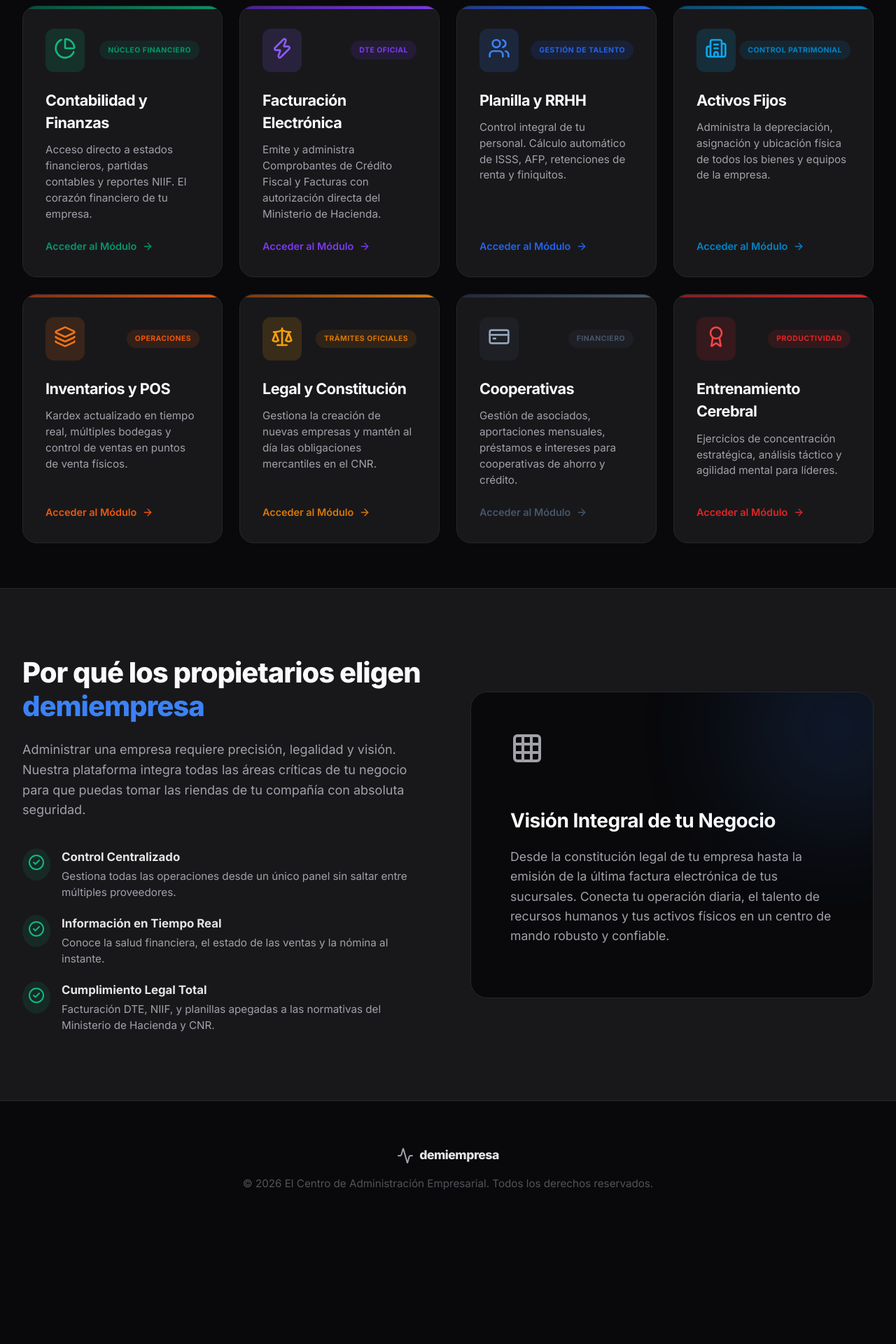
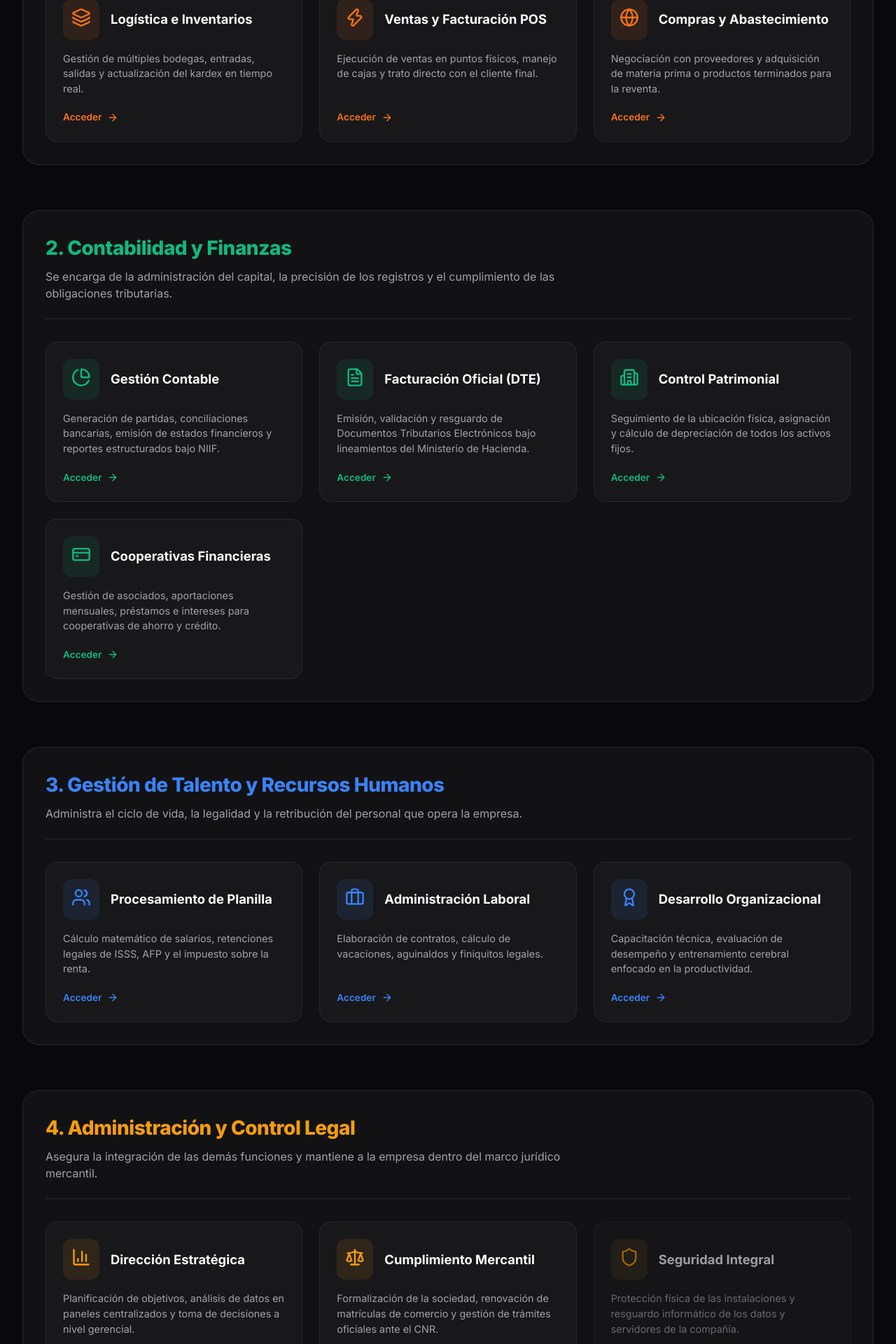
Before and after one commit to cealfarias/demiempresa, a React (Vite) app: page /portal in a window 1280 px wide. Shown: the part 600-2520 px from the top of the page at 70% size. Before the commit the page ends 2367 px from the top, so only its background shows below. Built offline with nearby package versions, Linux system fonts and the light colour scheme.

Commit message:
refactor: Reestructurar la Landing Page en areas estructurales corporativas (Operaciones, Contabilidad, RRHH, Legal)

```diff
--- a/src/pages/LandingPortal.jsx
+++ b/src/pages/LandingPortal.jsx
@@ -4,7 +4,7 @@
   Building2, Users, FileText, Scale, Zap, Shield, Sparkles,
   ArrowRight, CheckCircle2, Lock, UserPlus, LogIn, Laptop, Globe,
   ChevronRight, Award, BarChart3, HelpCircle, Layers, Grid, CreditCard,
-  Briefcase, Activity, Settings, PieChart, ShieldCheck
+  Briefcase, Activity, Settings, PieChart, ShieldCheck, ShoppingCart, Truck
 } from 'lucide-react';
 
 export default function LandingPortal() {
@@ -99,99 +99,135 @@
     if (hoverTimeout) clearTimeout(hoverTimeout);
   };
 
-  const mainApps = [
+  const areas = [
     {
-      id: 'contabilidad',
-      nombre: 'Contabilidad y Finanzas',
-      badge: 'NÚCLEO FINANCIERO',
-      badgeColor: '#059669',
-      descripcion: 'Acceso directo a estados financieros, partidas contables y reportes NIIF. El corazón financiero de tu empresa.',
-      icon: <PieChart size={32} color="#10B981" />,
-      url: 'https://contabilidad.demiempresa.online',
-      gradient: 'linear-gradient(135deg, #064E3B 0%, #059669 100%)',
-      borderColor: 'rgba(16, 185, 129, 0.4)'
+      titulo: '1. Operaciones y Comercialización',
+      descripcion: 'Constituye el motor principal del negocio, abarcando la cadena desde el abastecimiento hasta la entrega final al cliente.',
+      color: '#F97316',
+      badgeColor: 'rgba(249, 115, 22, 0.1)',
+      apps: [
+        {
+          id: 'logistica',
+          nombre: 'Logística e Inventarios',
+          descripcion: 'Gestión de múltiples bodegas, entradas, salidas y actualización del kardex en tiempo real.',
+          icon: <Layers size={28} color="#F97316" />,
+          url: 'https://ventas.demiempresa.online'
         },
         {
-      id: 'dte',
-      nombre: 'Facturación Electrónica',
-      badge: 'DTE OFICIAL',
-      badgeColor: '#7C3AED',
-      descripcion: 'Emite y administra Comprobantes de Crédito Fiscal y Facturas con autorización directa del Ministerio de Hacienda.',
-      icon: <Zap size={32} color="#8B5CF6" />,
-      url: 'https://ventas.demiempresa.online',
-      gradient: 'linear-gradient(135deg, #4C1D95 0%, #7C3AED 100%)',
-      borderColor: 'rgba(139, 92, 246, 0.4)'
+          id: 'pos',
+          nombre: 'Ventas y Facturación POS',
+          descripcion: 'Ejecución de ventas en puntos físicos, manejo de cajas y trato directo con el cliente final.',
+          icon: <Zap size={28} color="#F97316" />,
+          url: 'https://ventas.demiempresa.online'
         },
         {
-      id: 'planilla',
-      nombre: 'Planilla y RRHH',
-      badge: 'GESTIÓN DE TALENTO',
-      badgeColor: '#2563EB',
-      descripcion: 'Control integral de tu personal. Cálculo automático de ISSS, AFP, retenciones de renta y finiquitos.',
-      icon: <Users size={32} color="#3B82F6" />,
-      url: 'https://planilla.demiempresa.online',
-      gradient: 'linear-gradient(135deg, #1E3A8A 0%, #2563EB 100%)',
-      borderColor: 'rgba(59, 130, 246, 0.4)'
+          id: 'compras',
+          nombre: 'Compras y Abastecimiento',
+          descripcion: 'Negociación con proveedores y adquisición de materia prima o productos terminados para la reventa.',
+          icon: <Globe size={28} color="#F97316" />,
+          url: 'https://ventas.demiempresa.online'
+        }
+      ]
+    },
+    {
+      titulo: '2. Contabilidad y Finanzas',
+      descripcion: 'Se encarga de la administración del capital, la precisión de los registros y el cumplimiento de las obligaciones tributarias.',
+      color: '#10B981',
+      badgeColor: 'rgba(16, 185, 129, 0.1)',
+      apps: [
+        {
+          id: 'contable',
+          nombre: 'Gestión Contable',
+          descripcion: 'Generación de partidas, conciliaciones bancarias, emisión de estados financieros y reportes estructurados bajo NIIF.',
+          icon: <PieChart size={28} color="#10B981" />,
+          url: 'https://contabilidad.demiempresa.online'
+        },
+        {
+          id: 'dteoficial',
+          nombre: 'Facturación Oficial (DTE)',
+          descripcion: 'Emisión, validación y resguardo de Documentos Tributarios Electrónicos bajo lineamientos del Ministerio de Hacienda.',
+          icon: <FileText size={28} color="#10B981" />,
+          url: 'https://ventas.demiempresa.online'
         },
         {
           id: 'activofijo',
-      nombre: 'Activos Fijos',
-      badge: 'CONTROL PATRIMONIAL',
-      badgeColor: '#0284C7',
-      descripcion: 'Administra la depreciación, asignación y ubicación física de todos los bienes y equipos de la empresa.',
-      icon: <Building2 size={32} color="#0EA5E9" />,
-      url: 'https://activofijo.demiempresa.online',
-      gradient: 'linear-gradient(135deg, #0C4A6E 0%, #0284C7 100%)',
-      borderColor: 'rgba(14, 165, 233, 0.4)'
-    },
-    {
-      id: 'inventario',
-      nombre: 'Inventarios y POS',
-      badge: 'OPERACIONES',
-      badgeColor: '#EA580C',
-      descripcion: 'Kardex actualizado en tiempo real, múltiples bodegas y control de ventas en puntos de venta físicos.',
-      icon: <Layers size={32} color="#F97316" />,
-      url: 'https://ventas.demiempresa.online',
-      gradient: 'linear-gradient(135deg, #7C2D12 0%, #EA580C 100%)',
-      borderColor: 'rgba(249, 115, 22, 0.4)'
-    },
-    {
-      id: 'legal',
-      nombre: 'Legal y Constitución',
-      badge: 'TRÁMITES OFICIALES',
-      badgeColor: '#D97706',
-      descripcion: 'Gestiona la creación de nuevas empresas y mantén al día las obligaciones mercantiles en el CNR.',
-      icon: <Scale size={32} color="#F59E0B" />,
-      url: 'https://demiempresa.online/crear-empresa',
-      internalRoute: '/crear-empresa',
-      gradient: 'linear-gradient(135deg, #78350F 0%, #D97706 100%)',
-      borderColor: 'rgba(245, 158, 11, 0.4)'
+          nombre: 'Control Patrimonial',
+          descripcion: 'Seguimiento de la ubicación física, asignación y cálculo de depreciación de todos los activos fijos.',
+          icon: <Building2 size={28} color="#10B981" />,
+          url: 'https://activofijo.demiempresa.online'
         },
         {
           id: 'cooperativas',
-      nombre: 'Cooperativas',
-      badge: 'FINANCIERO',
-      badgeColor: '#475569',
+          nombre: 'Cooperativas Financieras',
           descripcion: 'Gestión de asociados, aportaciones mensuales, préstamos e intereses para cooperativas de ahorro y crédito.',
-      icon: <CreditCard size={32} color="#94A3B8" />,
-      url: 'https://cooperativas.demiempresa.online',
-      gradient: 'linear-gradient(135deg, #1E293B 0%, #475569 100%)',
-      borderColor: 'rgba(71, 85, 105, 0.4)'
+          icon: <CreditCard size={28} color="#10B981" />,
+          url: 'https://cooperativas.demiempresa.online'
+        }
+      ]
     },
     {
-      id: 'ajedrez',
-      nombre: 'Entrenamiento Cerebral',
-      badge: 'PRODUCTIVIDAD',
-      badgeColor: '#DC2626',
-      descripcion: 'Ejercicios de concentración estratégica, análisis táctico y agilidad mental para líderes.',
-      icon: <Award size={32} color="#EF4444" />,
-      url: 'https://ajedrez.demiempresa.online',
-      gradient: 'linear-gradient(135deg, #7F1D1D 0%, #DC2626 100%)',
-      borderColor: 'rgba(220, 38, 38, 0.4)'
+      titulo: '3. Gestión de Talento y Recursos Humanos',
+      descripcion: 'Administra el ciclo de vida, la legalidad y la retribución del personal que opera la empresa.',
+      color: '#3B82F6',
+      badgeColor: 'rgba(59, 130, 246, 0.1)',
+      apps: [
+        {
+          id: 'planilla',
+          nombre: 'Procesamiento de Planilla',
+          descripcion: 'Cálculo matemático de salarios, retenciones legales de ISSS, AFP y el impuesto sobre la renta.',
+          icon: <Users size={28} color="#3B82F6" />,
+          url: 'https://planilla.demiempresa.online'
+        },
+        {
+          id: 'laboral',
+          nombre: 'Administración Laboral',
+          descripcion: 'Elaboración de contratos, cálculo de vacaciones, aguinaldos y finiquitos legales.',
+          icon: <Briefcase size={28} color="#3B82F6" />,
+          url: 'https://planilla.demiempresa.online'
+        },
+        {
+          id: 'desarrollo',
+          nombre: 'Desarrollo Organizacional',
+          descripcion: 'Capacitación técnica, evaluación de desempeño y entrenamiento cerebral enfocado en la productividad.',
+          icon: <Award size={28} color="#3B82F6" />,
+          url: 'https://ajedrez.demiempresa.online'
+        }
+      ]
+    },
+    {
+      titulo: '4. Administración y Control Legal',
+      descripcion: 'Asegura la integración de las demás funciones y mantiene a la empresa dentro del marco jurídico mercantil.',
+      color: '#F59E0B',
+      badgeColor: 'rgba(245, 158, 11, 0.1)',
+      apps: [
+        {
+          id: 'estrategia',
+          nombre: 'Dirección Estratégica',
+          descripcion: 'Planificación de objetivos, análisis de datos en paneles centralizados y toma de decisiones a nivel gerencial.',
+          icon: <BarChart3 size={28} color="#F59E0B" />,
+          url: 'https://planilla.demiempresa.online/login'
+        },
+        {
+          id: 'mercantil',
+          nombre: 'Cumplimiento Mercantil',
+          descripcion: 'Formalización de la sociedad, renovación de matrículas de comercio y gestión de trámites oficiales ante el CNR.',
+          icon: <Scale size={28} color="#F59E0B" />,
+          url: 'https://demiempresa.online/crear-empresa',
+          internalRoute: '/crear-empresa'
+        },
+        {
+          id: 'seguridad',
+          nombre: 'Seguridad Integral',
+          descripcion: 'Protección física de las instalaciones y resguardo informático de los datos y servidores de la compañía.',
+          icon: <Shield size={28} color="#F59E0B" />,
+          url: '#'
+        }
+      ]
     }
   ];
 
   const handleEntrarApp = (app) => {
+    if (app.url === '#') return; // En desarrollo
     if (app.internalRoute) {
       navigate(app.internalRoute);
     } else {
@@ -235,27 +271,38 @@
       </nav>
 
       {/* HERO / HUB INTRO */}
-      <main style={{ paddingTop: '10rem', paddingBottom: '4rem', paddingLeft: '2rem', paddingRight: '2rem', maxWidth: '1280px', margin: '0 auto' }}>
+      <main style={{ paddingTop: '8rem', paddingBottom: '4rem', paddingLeft: '2rem', paddingRight: '2rem', maxWidth: '1280px', margin: '0 auto' }}>
 
-        <div style={{ textAlign: 'center', maxWidth: '800px', margin: '0 auto 5rem auto' }}>
+        <div style={{ textAlign: 'center', maxWidth: '800px', margin: '0 auto 4rem auto' }}>
           <div style={{ display: 'inline-flex', alignItems: 'center', gap: '0.5rem', backgroundColor: '#18181B', padding: '0.4rem 1rem', borderRadius: '2rem', border: '1px solid #27272A', marginBottom: '1.5rem' }}>
             <ShieldCheck size={16} color="#10B981" />
-            <span style={{ fontSize: '0.85rem', fontWeight: '600', color: '#A1A1AA' }}>El Ecosistema para Propietarios</span>
+            <span style={{ fontSize: '0.85rem', fontWeight: '600', color: '#A1A1AA' }}>El Ecosistema Corporativo</span>
           </div>
 
-          <h2 style={{ fontSize: '3.75rem', fontWeight: '800', lineHeight: '1.1', margin: '0 0 1.5rem 0', letterSpacing: '-1.5px' }}>
-            Todo el control de tu empresa, <br/>
-            <span style={{ background: 'linear-gradient(to right, #60A5FA, #A78BFA)', WebkitBackgroundClip: 'text', WebkitTextFillColor: 'transparent' }}>en un solo lugar.</span>
+          <h2 style={{ fontSize: '3rem', fontWeight: '800', lineHeight: '1.1', margin: '0 0 1.5rem 0', letterSpacing: '-1.5px' }}>
+            Áreas Estructurales de tu Empresa
           </h2>
 
           <p style={{ fontSize: '1.125rem', color: '#A1A1AA', lineHeight: '1.6', marginBottom: '2.5rem' }}>
-            demiempresa es el sitio al que acuden los líderes y propietarios para administrar todas las funciones de su empresa. Toma el mando con acceso directo a finanzas, facturación, recursos humanos y más.
+            Las funciones de una empresa se dividen en áreas clave que garantizan su operatividad, sostenibilidad y crecimiento. Selecciona el módulo al que deseas acceder:
           </p>
         </div>
 
-        {/* APPS GRID */}
-        <div style={{ display: 'grid', gridTemplateColumns: 'repeat(auto-fit, minmax(280px, 1fr))', gap: '1.5rem' }}>
-          {mainApps.map(app => (
+        {/* ESTRUCTURAS ORGANIZACIONALES */}
+        <div style={{ display: 'flex', flexDirection: 'column', gap: '4rem' }}>
+          {areas.map((area, idx) => (
+            <div key={idx} style={{ padding: '2rem', backgroundColor: '#121214', border: '1px solid #27272A', borderRadius: '24px' }}>
+              <div style={{ marginBottom: '2rem', paddingBottom: '1.5rem', borderBottom: '1px solid #27272A' }}>
+                <h3 style={{ fontSize: '1.75rem', fontWeight: '800', color: area.color, margin: '0 0 0.5rem 0', letterSpacing: '-0.5px' }}>
+                  {area.titulo}
+                </h3>
+                <p style={{ fontSize: '1rem', color: '#A1A1AA', margin: 0, lineHeight: '1.5', maxWidth: '800px' }}>
+                  {area.descripcion}
+                </p>
+              </div>
+
+              <div style={{ display: 'grid', gridTemplateColumns: 'repeat(auto-fit, minmax(300px, 1fr))', gap: '1.5rem' }}>
+                {area.apps.map(app => (
                   <div
                     key={app.id}
                     onClick={() => handleEntrarApp(app)}
@@ -263,33 +310,37 @@
                     onMouseLeave={handleCardLeave}
                     className="app-card"
                     style={{
-                backgroundColor: '#18181B', border: `1px solid #27272A`, borderRadius: '20px',
-                padding: '2rem', cursor: 'pointer', position: 'relative', overflow: 'hidden',
+                      backgroundColor: '#18181B', border: `1px solid #27272A`, borderRadius: '16px',
+                      padding: '1.5rem', cursor: app.url === '#' ? 'default' : 'pointer', position: 'relative', overflow: 'hidden',
                       display: 'flex', flexDirection: 'column', height: '100%',
-                '--card-border-color': app.borderColor
+                      opacity: app.url === '#' ? 0.6 : 1
                     }}
                   >
-              <div style={{ position: 'absolute', top: 0, left: 0, width: '100%', height: '4px', background: app.gradient }}></div>
-
-              <div style={{ display: 'flex', justifyContent: 'space-between', alignItems: 'center', marginBottom: '1.5rem' }}>
-                <div style={{ background: `${app.borderColor.replace('0.4', '0.15')}`, padding: '0.75rem', borderRadius: '12px' }}>
+                    <div style={{ display: 'flex', alignItems: 'center', gap: '1rem', marginBottom: '1rem' }}>
+                      <div style={{ backgroundColor: area.badgeColor, padding: '0.75rem', borderRadius: '12px' }}>
                         {app.icon}
                       </div>
-                <span style={{ fontSize: '0.65rem', backgroundColor: `${app.badgeColor}20`, color: app.badgeColor, padding: '0.35rem 0.75rem', borderRadius: '1rem', fontWeight: '700', letterSpacing: '0.5px' }}>
-                  {app.badge}
-                </span>
+                      <h4 style={{ fontSize: '1.15rem', fontWeight: '700', margin: 0, color: '#FAFAFA' }}>
+                        {app.nombre}
+                      </h4>
                     </div>
 
-              <h3 style={{ fontSize: '1.35rem', fontWeight: '700', margin: '0 0 0.75rem 0', color: '#FAFAFA', letterSpacing: '-0.5px' }}>
-                {app.nombre}
-              </h3>
-
-              <p style={{ fontSize: '0.95rem', color: '#A1A1AA', lineHeight: '1.5', margin: '0 0 1.5rem 0', flexGrow: 1 }}>
+                    <p style={{ fontSize: '0.9rem', color: '#A1A1AA', lineHeight: '1.5', margin: '0 0 1.25rem 0', flexGrow: 1 }}>
                       {app.descripcion}
                     </p>
 
-              <div style={{ display: 'flex', alignItems: 'center', gap: '0.5rem', color: app.badgeColor, fontWeight: '600', fontSize: '0.9rem', marginTop: 'auto' }}>
-                Acceder al Módulo <ArrowRight size={16} />
+                    {app.url !== '#' && (
+                      <div style={{ display: 'flex', alignItems: 'center', gap: '0.5rem', color: area.color, fontWeight: '600', fontSize: '0.85rem', marginTop: 'auto' }}>
+                        Acceder <ArrowRight size={16} />
+                      </div>
+                    )}
+                    {app.url === '#' && (
+                      <div style={{ display: 'flex', alignItems: 'center', gap: '0.5rem', color: '#52525B', fontWeight: '600', fontSize: '0.85rem', marginTop: 'auto' }}>
+                        Próximamente
+                      </div>
+                    )}
+                  </div>
+                ))}
               </div>
             </div>
           ))}
```
Lines whose indentation alone changed are shown as unchanged.
